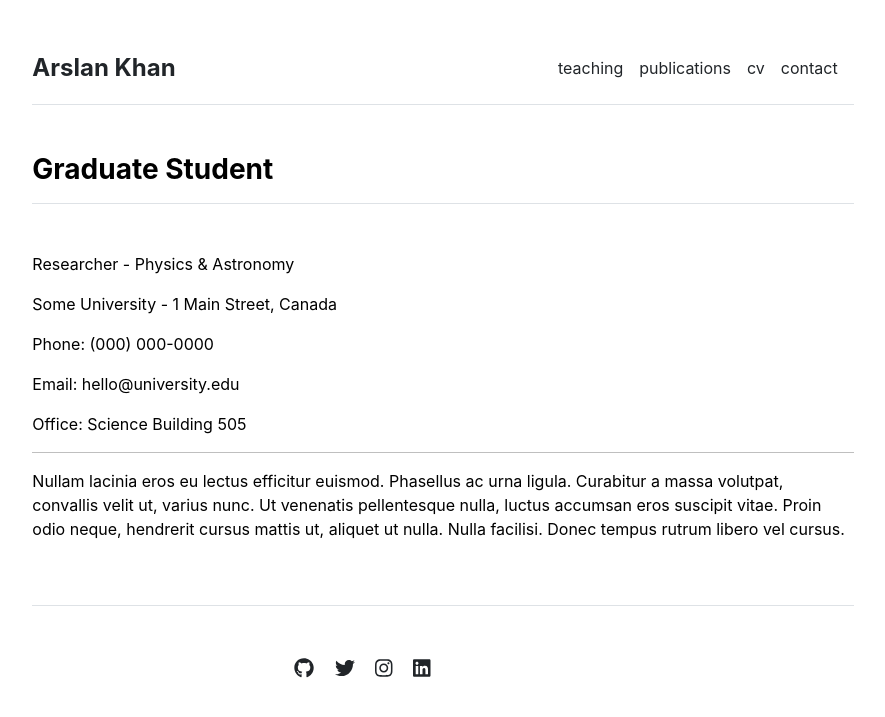
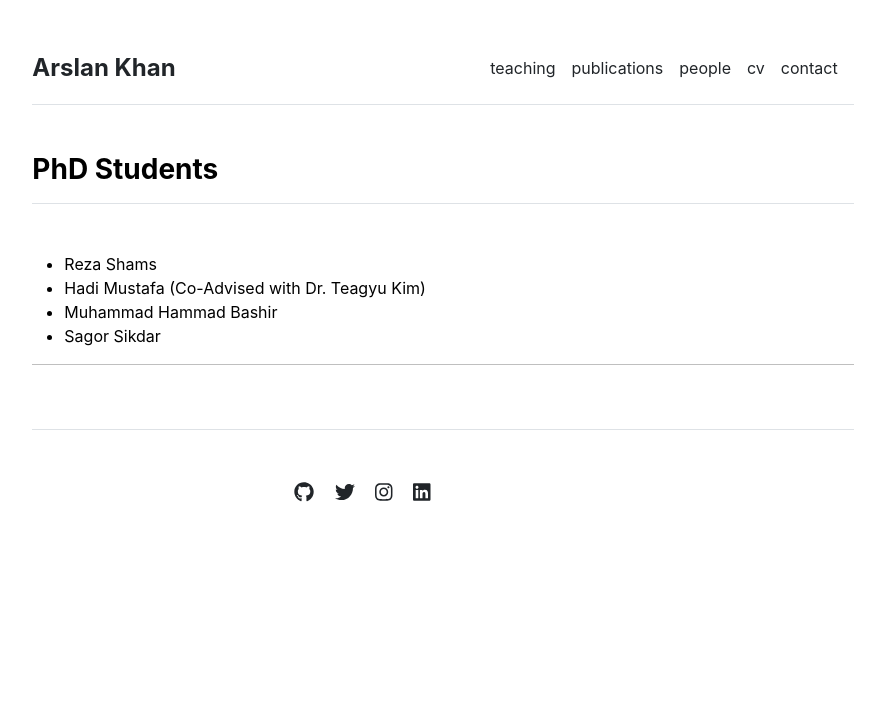
Before and after one commit to Arslan8/arslan8.github.io, a Jekyll site: the page built from people/graduate-student.md, in a window 1280 px wide. Shown: the top 717 px of the page, without its empty margins (197-1082 px from the left). Built offline with Jekyll 4.4.1, drawn with Linux system fonts in a browser that asks for light colours.

Commit message:
Adding people

```diff
--- a/_data/settings.yml
+++ b/_data/settings.yml
@@ -1,7 +1,7 @@
 menu:
 - {name: 'teaching', url: '/courses'}
 - {name: 'publications', url: '/publications'}
-#- {name: 'people', url: '/people'}
+- {name: 'people', url: '/people'}
 - {name: 'cv', url: '/cv.pdf'}
 - {name: 'contact', url: '/contact'}
 
--- a/people/graduate-student.md
+++ b/people/graduate-student.md
@@ -1,18 +1,11 @@
 ---
 layout: page
-title: "Graduate Student"
+title: "PhD Students"
 ---
 
-Researcher - Physics & Astronomy
-
-Some University - 1 Main Street, Canada
-
-Phone: (000) 000-0000
-
-Email: hello@university.edu
-
-Office: Science Building 505
+- Reza Shams
+- Hadi Mustafa (Co-Advised with Dr. Teagyu Kim)
+- Muhammad Hammad Bashir
+- Sagor Sikdar
 
 ---
-
-Nullam lacinia eros eu lectus efficitur euismod. Phasellus ac urna ligula. Curabitur a massa volutpat, convallis velit ut, varius nunc. Ut venenatis pellentesque nulla, luctus accumsan eros suscipit vitae. Proin odio neque, hendrerit cursus mattis ut, aliquet ut nulla. Nulla facilisi. Donec tempus rutrum libero vel cursus.
```
Also changed, not shown: people/lab-technician.md (deleted, +0 -18 lines), people/primary-investigator.md (deleted, +0 -18 lines).
